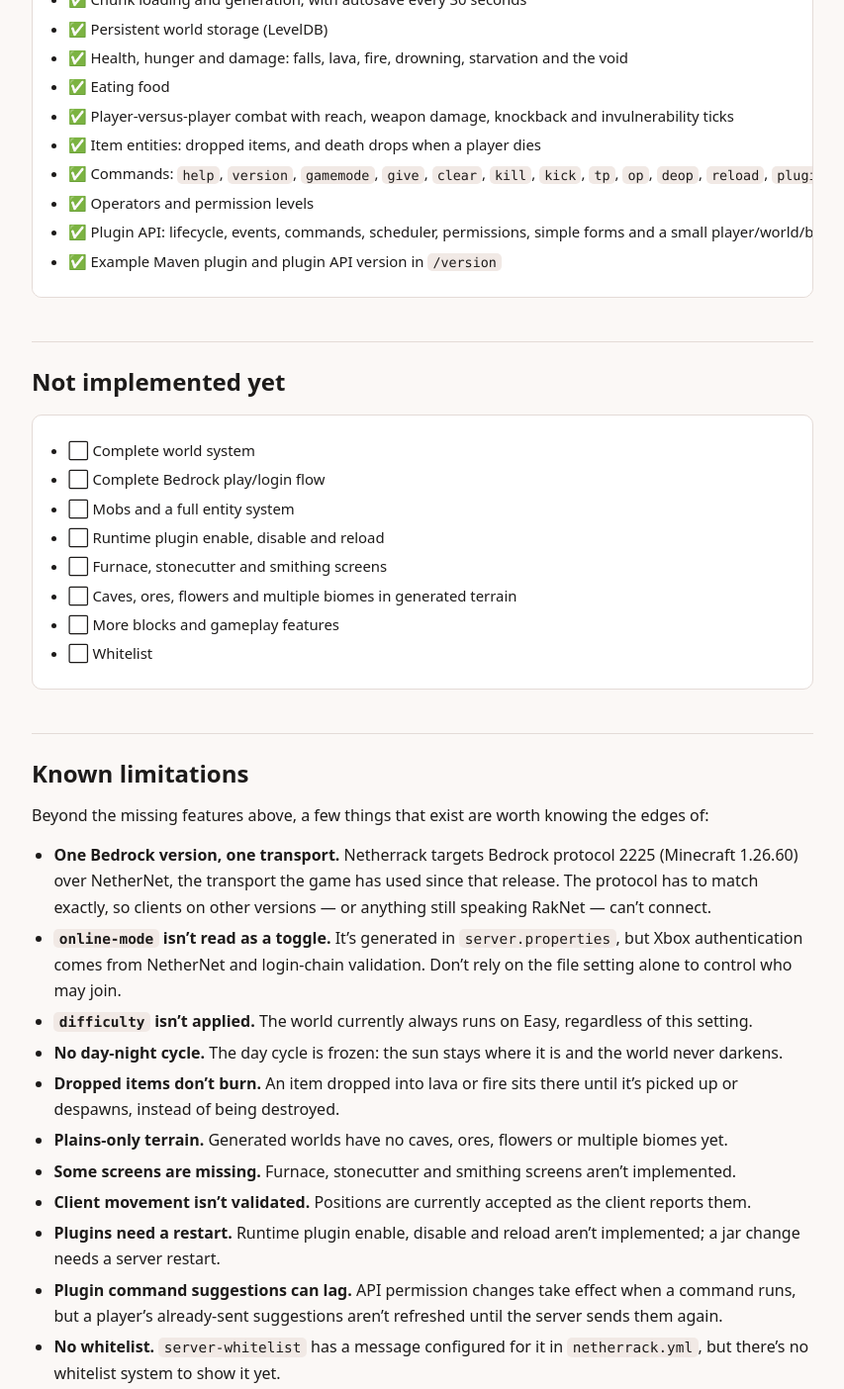
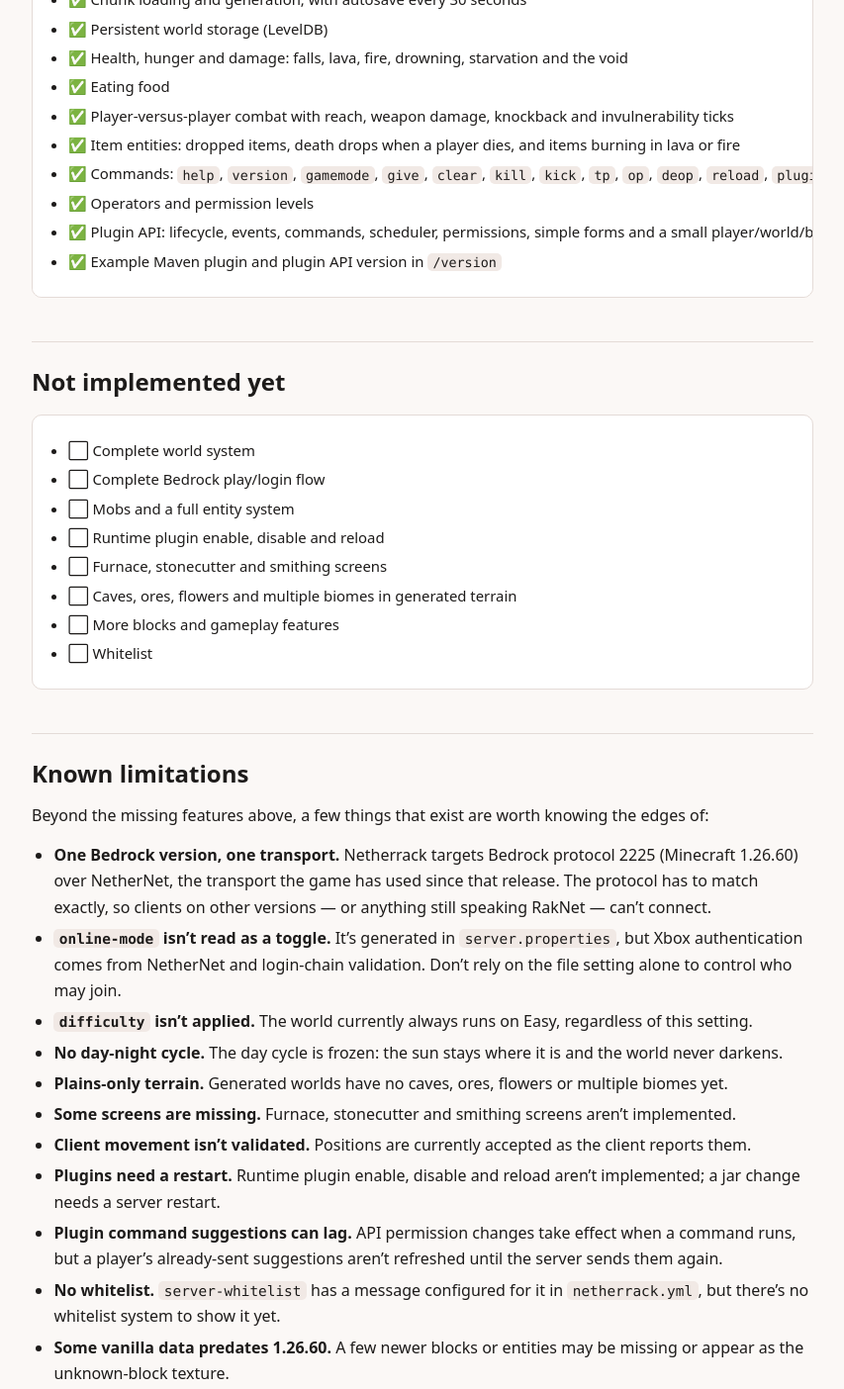
Before and after one commit to NetherrackOSS/netherrackoss.github.io, a plain HTML site: page status.html in a window 1280 px wide. Shown: the part 840-2244 px from the top of the page at 99% size, without its empty margins (78-931 px from the left). Drawn offline with Linux system fonts and the light colour scheme.

Commit message:
Document burning dropped items

```diff
--- a/status.html
+++ b/status.html
@@ -49,7 +49,7 @@
 <li>✅ Health, hunger and damage: falls, lava, fire, drowning, starvation and the void</li>
 <li>✅ Eating food</li>
 <li>✅ Player-versus-player combat with reach, weapon damage, knockback and invulnerability ticks</li>
-<li>✅ Item entities: dropped items, and death drops when a player dies</li>
+<li>✅ Item entities: dropped items, death drops when a player dies, and items burning in lava or fire</li>
 <li>✅ Commands: <code>help</code>, <code>version</code>, <code>gamemode</code>, <code>give</code>, <code>clear</code>, <code>kill</code>, <code>kick</code>, <code>tp</code>, <code>op</code>, <code>deop</code>, <code>reload</code>, <code>plugins</code>, <code>stop</code></li>
 <li>✅ Operators and permission levels</li>
 <li>✅ Plugin API: lifecycle, events, commands, scheduler, permissions, simple forms and a small player/world/block API</li>
@@ -75,7 +75,6 @@
   <li><strong><code>online-mode</code> isn&rsquo;t read as a toggle.</strong> It&rsquo;s generated in <code>server.properties</code>, but Xbox authentication comes from NetherNet and login-chain validation. Don&rsquo;t rely on the file setting alone to control who may join.</li>
   <li><strong><code>difficulty</code> isn&rsquo;t applied.</strong> The world currently always runs on Easy, regardless of this setting.</li>
   <li><strong>No day-night cycle.</strong> The day cycle is frozen: the sun stays where it is and the world never darkens.</li>
-  <li><strong>Dropped items don&rsquo;t burn.</strong> An item dropped into lava or fire sits there until it&rsquo;s picked up or despawns, instead of being destroyed.</li>
   <li><strong>Plains-only terrain.</strong> Generated worlds have no caves, ores, flowers or multiple biomes yet.</li>
   <li><strong>Some screens are missing.</strong> Furnace, stonecutter and smithing screens aren&rsquo;t implemented.</li>
   <li><strong>Client movement isn&rsquo;t validated.</strong> Positions are currently accepted as the client reports them.</li>
@@ -95,7 +94,7 @@
   <li>PvP hit registration, knockback feel and deaths with a real client.</li>
   <li>Crafting with a real client: recipe book entries, previews and results.</li>
   <li>Death drops landing in unloaded chunks or in the void, or dying while flying or with a chest-like screen open.</li>
-  <li>Items dropped into lava or fire, which are not destroyed yet.</li>
+  <li>Burning dropped items and their flame animation with a real client.</li>
   <li>Every gameplay mechanic and block interaction.</li>
   <li>Behavior under heavy chunk loading.</li>
   <li>Plugin behavior beyond the plain-Java API checks, and runtime plugin changes (which require a restart).</li>
```
